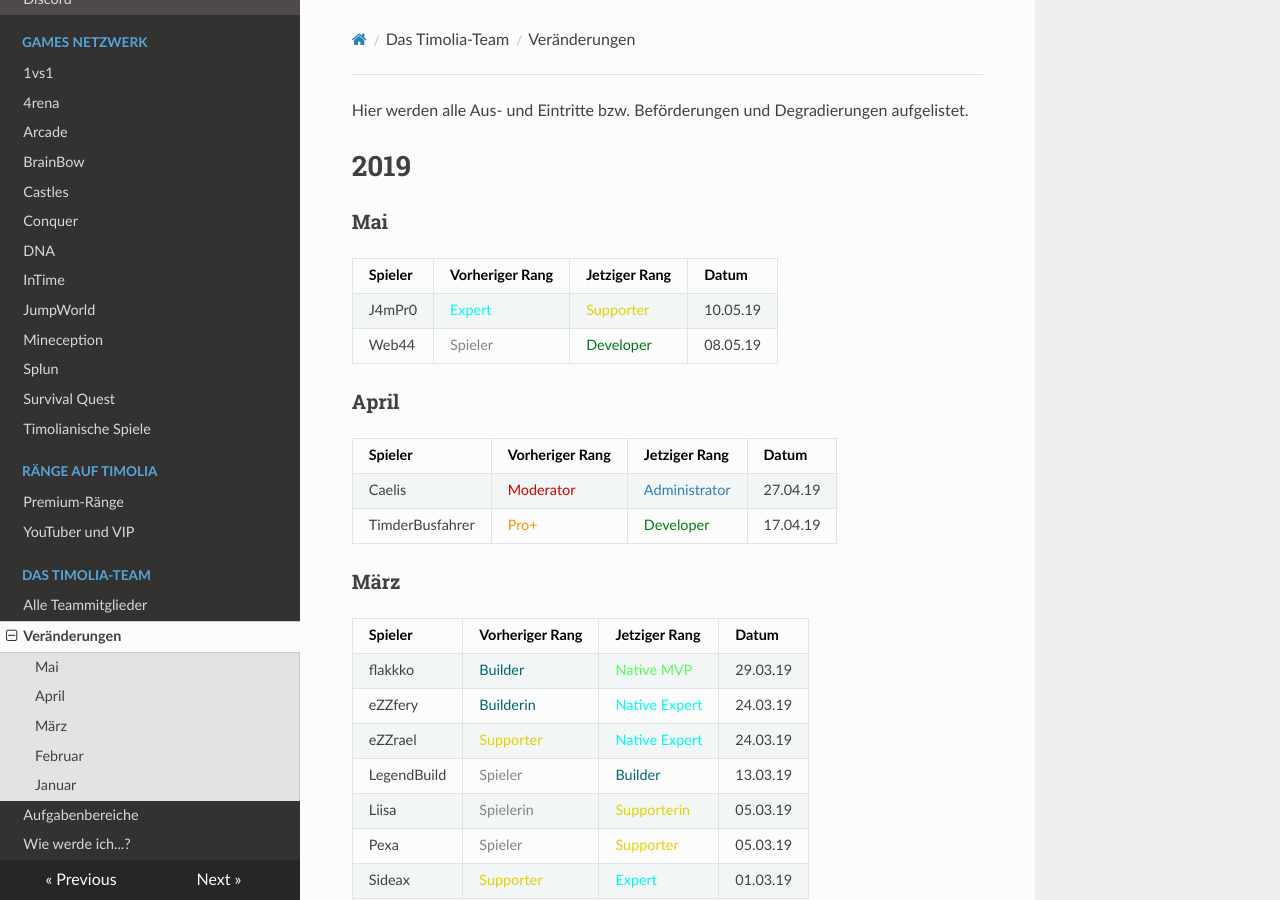
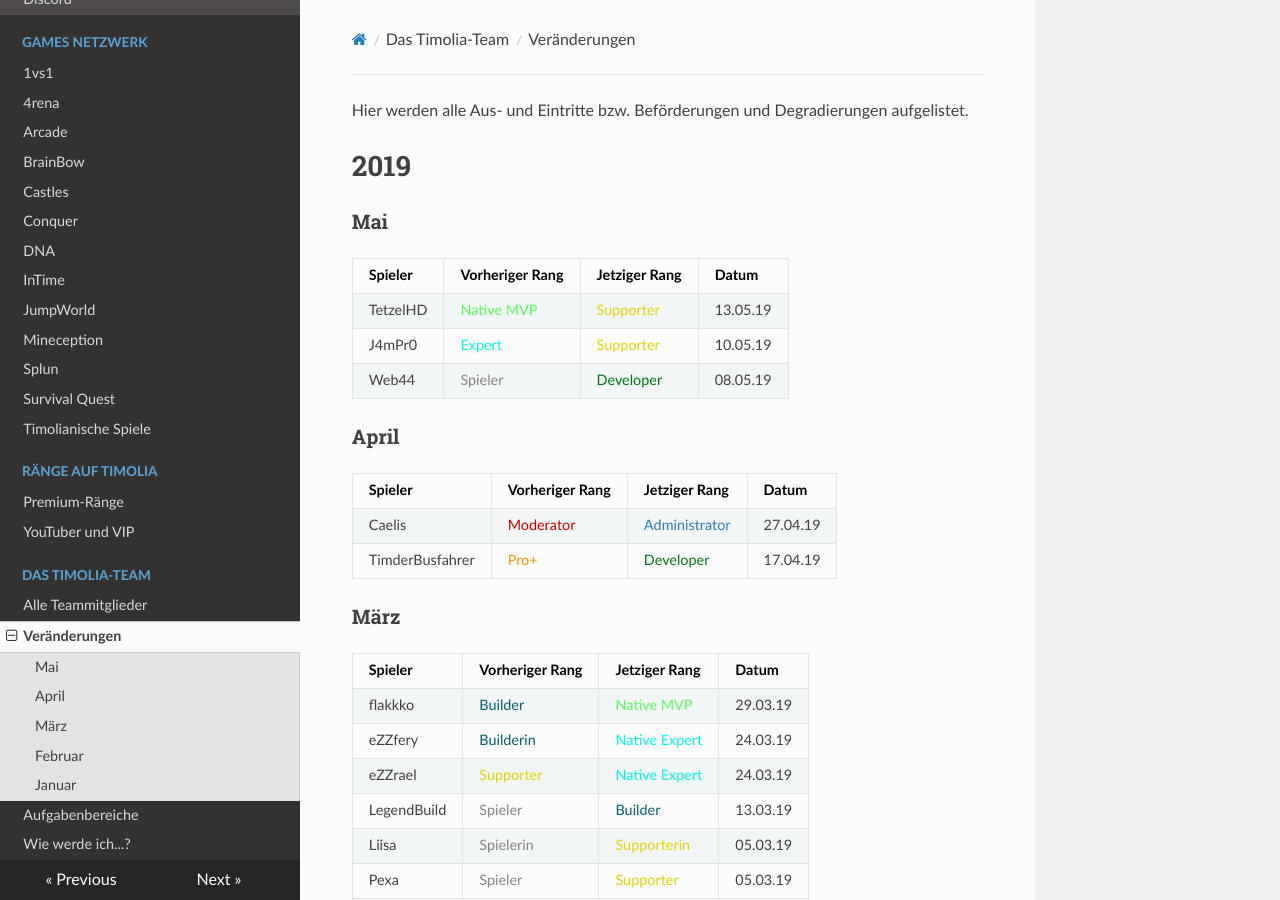
Before and after one commit to TimoliaDE/HowTo, an MkDocs documentation site: the page built from docs/team/changes.md, in a window 1280 px wide and 900 px high. Built offline with MkDocs 1.6.1, drawn with Linux system fonts in a browser that asks for light colours; nearby versions of some CDN libraries; old or Windows-style settings are respelled for this version of MkDocs.

Commit message:
Update changes.md

```diff
--- a/docs/team/changes.md
+++ b/docs/team/changes.md
@@ -5,6 +5,7 @@ Hier werden alle Aus- und Eintritte bzw. Beförderungen und Degradierungen aufge
 ###  <strong>Mai</strong>
 | Spieler | Vorheriger Rang | Jetziger Rang | Datum |
 | ------ | ------ | ------ | ------ |
+| TetzelHD | <span style="color:#55FF55">Native MVP</span> | <span style="color:#E4D100">Supporter</span> | 13.05.19 |
 | J4mPr0 | <span style="color:#00F9EC">Expert</span> | <span style="color:#E4D100">Supporter</span> | 10.05.19 |
 | Web44 | <span style="color:#848484">Spieler</span> | <span style="color:#007812">Developer</span> | 08.05.19 |
 
```
